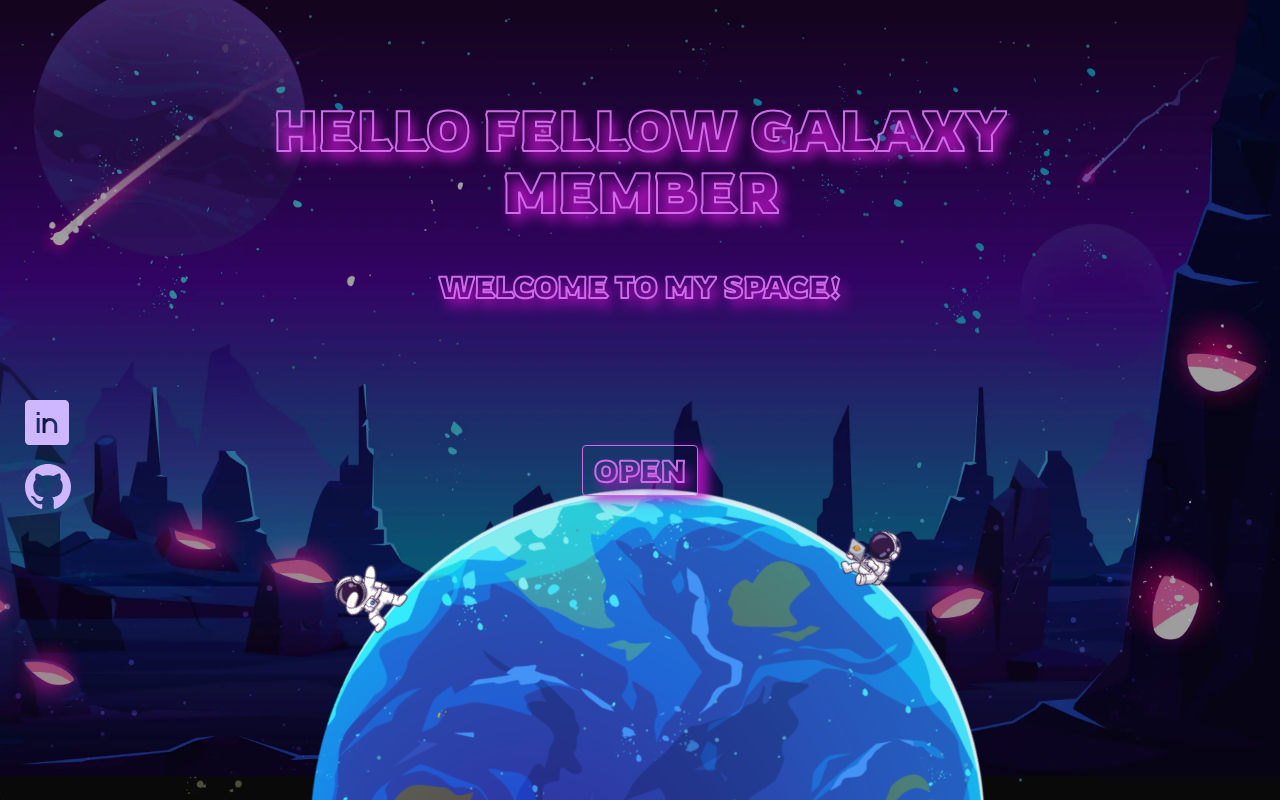
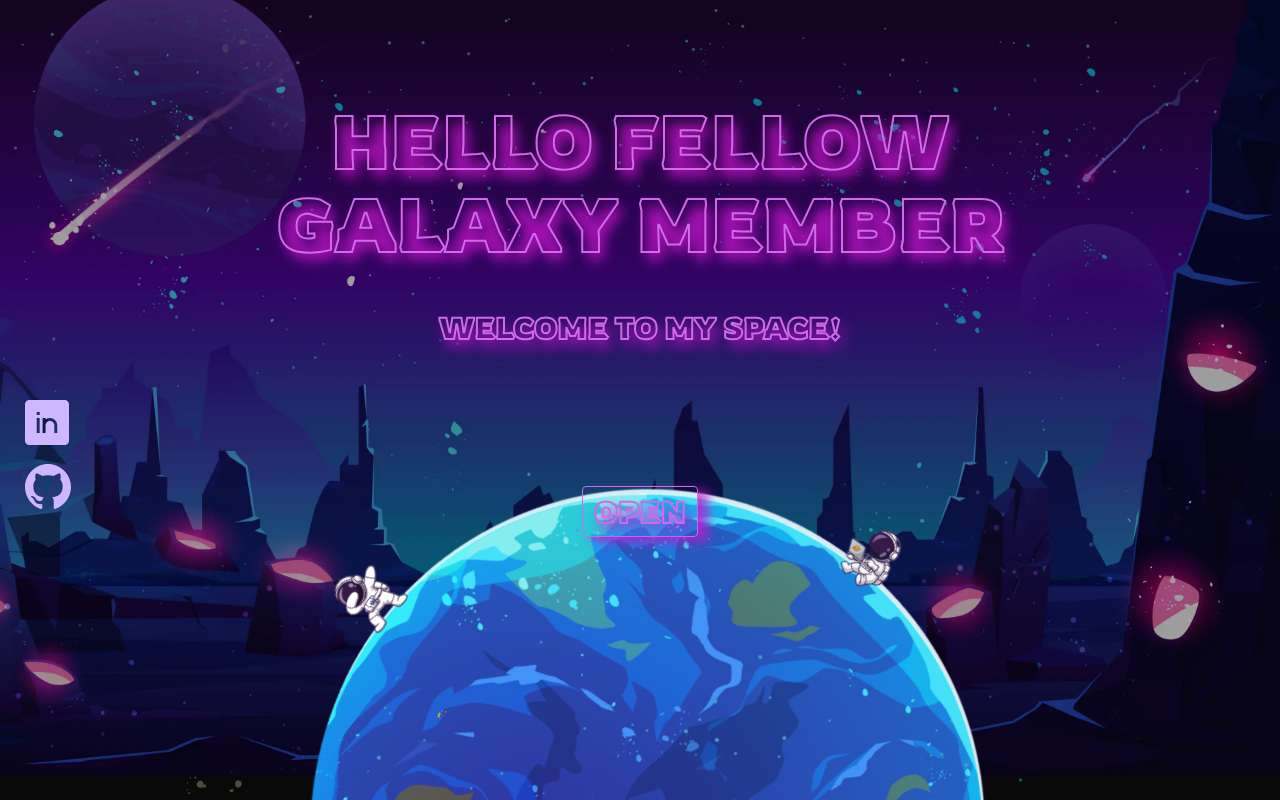
Before and after one commit to WolfFoxColony/ilum, a React (Vite) app: page / in a window 1280 px wide. Built offline with nearby package versions, Linux system fonts and the light colour scheme.

Commit message:
update font size

```diff
--- a/src/Pages/HomePage/HomePage.tsx
+++ b/src/Pages/HomePage/HomePage.tsx
@@ -18,7 +18,7 @@ function HomePage() {
 
                 <Grid container={true} spacing={2} sx={{flexDirection: "center", mb: '40px', justifyContent: 'center'}}>
                     <Grid size={{xl: 11, xs: 10}} justifyContent="center" direction="column" container alignItems="center" sx={{height: '70%'}}>
-                        <Headline>Hello fellow galaxy member</Headline>
+                        <Headline fontSize={"5rem"}>Hello fellow galaxy member</Headline>
 
                         <Headline fontSize={"2rem"}>Welcome to my space!</Headline>
                     </Grid>
```
